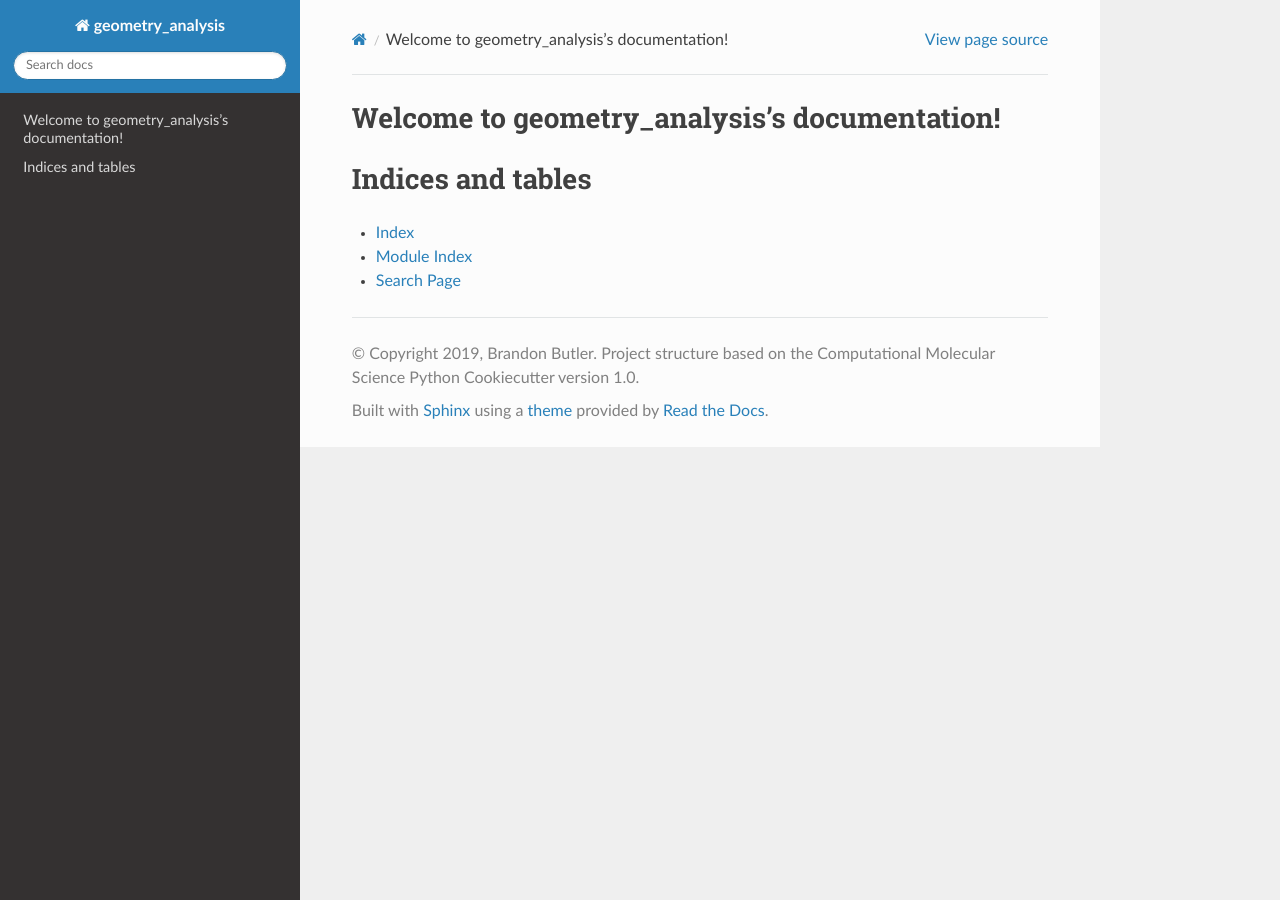
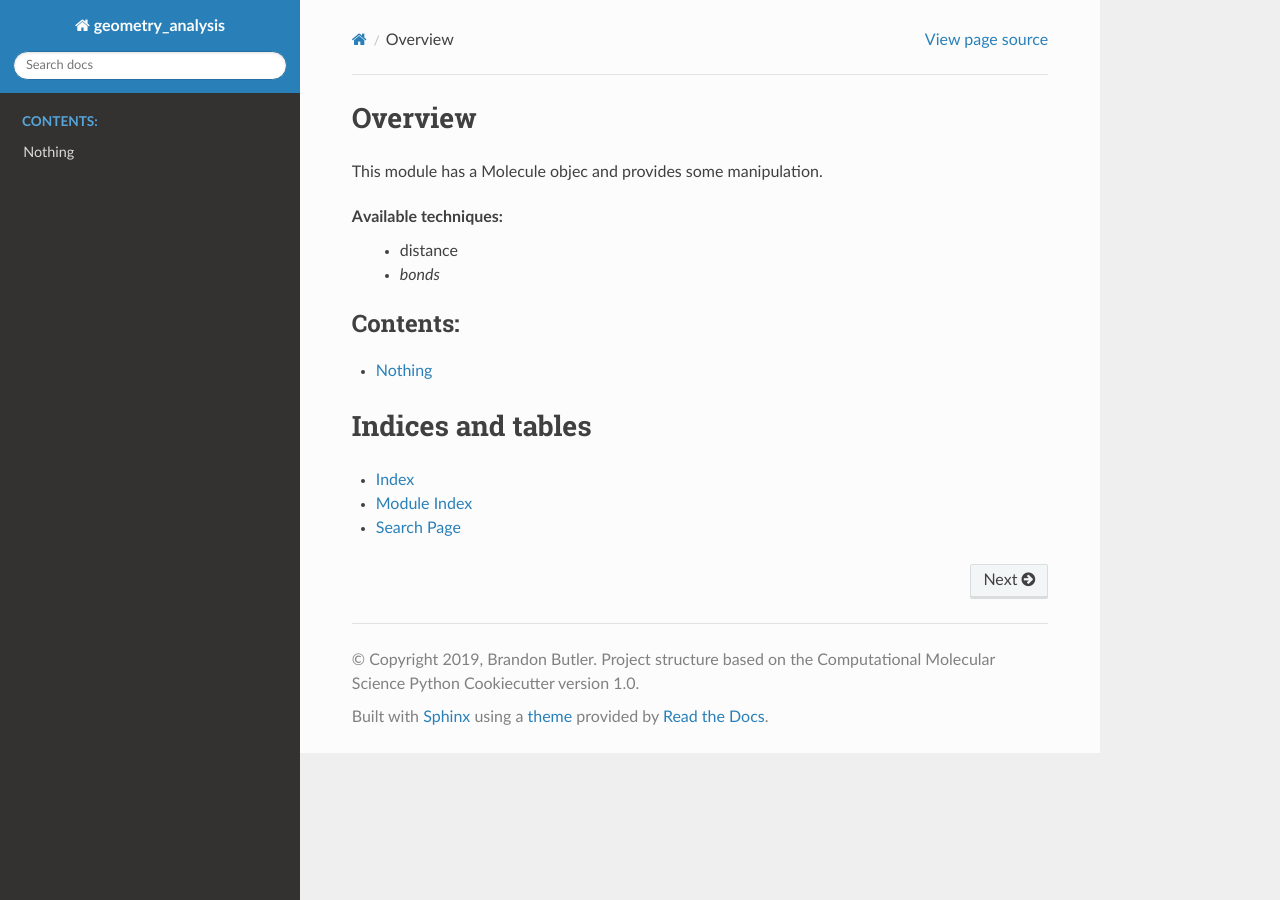
Before and after one commit to b-butler/geo, a Sphinx documentation site: the page built from docs/index.rst, in a window 1280 px wide. Built offline with Sphinx 7.4.7 and the Read the Docs theme 2.0.0, drawn with Linux system fonts in a browser that asks for light colours.

Commit message:
Add nothing.rst to docs.
Add text examples to index.rst.

```diff
--- a/docs/index.rst
+++ b/docs/index.rst
@@ -3,13 +3,20 @@
    You can adapt this file completely to your liking, but it should at least
    contain the root `toctree` directive.
 
-Welcome to geometry_analysis's documentation!
+Overview
 =========================================================
+
+This module has a Molecule objec and provides some manipulation.
+
+Available techniques:
+   - distance
+   - *bonds*
 
 .. toctree::
    :maxdepth: 2
    :caption: Contents:
 
+   nothing
 
 
 Indices and tables
--- /dev/null
+++ b/docs/nothing.rst
@@ -0,0 +1,4 @@
+Nothing
+=======
+
+Imagine words below.
```
